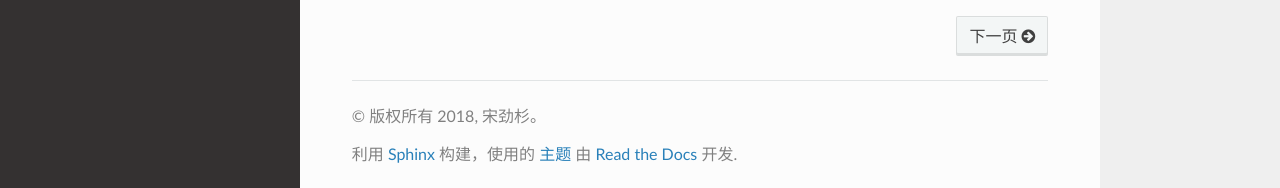
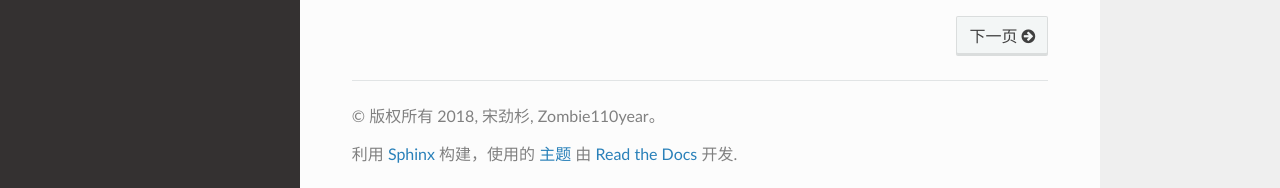
Before and after one commit to zombie110year/linux-c-learning-all-in-one, a Sphinx documentation site: the page built from source/index.rst, in a window 1280 px wide and 900 px high, scrolled down 5674 px. Shown: the part 709-897 px from the top of the window. Built offline with Sphinx 7.4.7 and the Read the Docs theme 2.0.0, drawn with Linux system fonts in a browser that asks for light colours; formulas are drawn with MathJax 3; some of the changed lines change nothing that is shown.

Commit message:
﻿mod: LaTeX option, author info

```diff
--- a/source/conf.py
+++ b/source/conf.py
@@ -21,8 +21,9 @@
 
 import sphinx_rtd_theme
 project = 'Linux C编程一站式学习'
-copyright = '2018, 宋劲杉'
-author = '宋劲杉'
+copyright = '2018, 宋劲杉, Zombie110year'
+author = '宋劲杉, Zombie110year'
+name_en = 'linux-c-learning-all-in-one'
 
 # The short X.Y version
 version = ''
@@ -104,35 +105,35 @@
 # -- Options for HTMLHelp output ---------------------------------------------
 
 # Output file base name for HTML help builder.
-htmlhelp_basename = 'LinuxCdoc'
+htmlhelp_basename = name_en
 
 
 # -- Options for LaTeX output ------------------------------------------------
-
+latex_engine = "xelatex"
 latex_elements = {
-    # The paper size ('letterpaper' or 'a4paper').
-    #
-    # 'papersize': 'letterpaper',
-
-    # The font size ('10pt', '11pt' or '12pt').
-    #
-    # 'pointsize': '10pt',
-
-    # Additional stuff for the LaTeX preamble.
-    #
-    # 'preamble': '',
-
-    # Latex figure (float) alignment
-    #
-    # 'figure_align': 'htbp',
+    'papersize': 'a4paper',
+    'utf8extra': '',
+    'inputenc': '',
+    'cmappkg': '',
+    'fontenc': '',
+    'releasename': 'By Zombie110year@GitHub',
+    'release': '',
+    'babel': r'''\usepackage[english]{babel}''',
+    'preamble': r'''
+        \usepackage{xeCJK}
+        \parindent 2em
+        \setcounter{tocdepth}{3}
+        \renewcommand\familydefault{\ttdefault}
+        \renewcommand\CJKfamilydefault{\CJKrmdefault}
+    ''',
 }
 
 # Grouping the document tree into LaTeX files. List of tuples
 # (source start file, target name, title,
 #  author, documentclass [howto, manual, or own class]).
 latex_documents = [
-    (master_doc, 'LinuxC.tex', 'Linux C编程一站式学习',
-     '宋劲杉', 'manual'),
+    (master_doc, 'Linux-C编程一站式学习.tex', 'Linux C编程一站式学习',
+     author, 'manual'),
 ]
 
 
@@ -141,7 +142,7 @@
 # One entry per manual page. List of tuples
 # (source start file, name, description, authors, manual section).
 man_pages = [
-    (master_doc, 'linuxc', 'Linux C编程一站式学习',
+    (master_doc, name_en, 'Linux C编程一站式学习',
      [author], 1)
 ]
 
@@ -152,8 +153,8 @@
 # (source start file, target name, title, author,
 #  dir menu entry, description, category)
 texinfo_documents = [
-    (master_doc, 'LinuxC', 'Linux C编程一站式学习',
-     author, 'LinuxC', 'One line description of project.',
+    (master_doc, name_en, 'Linux C编程一站式学习',
+     author, name_en, 'Linux C 编程一站式学习',
      'Miscellaneous'),
 ]
 
```
